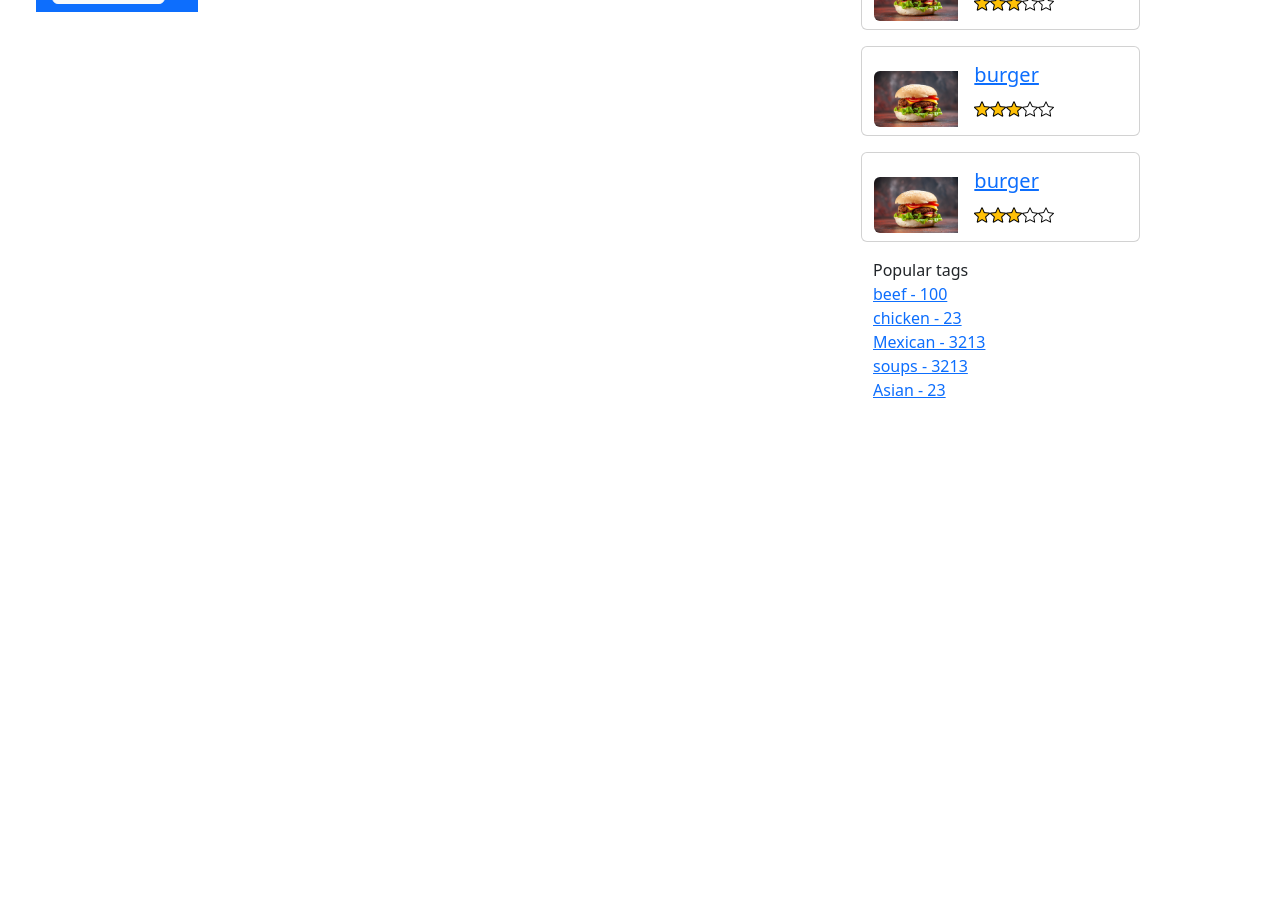
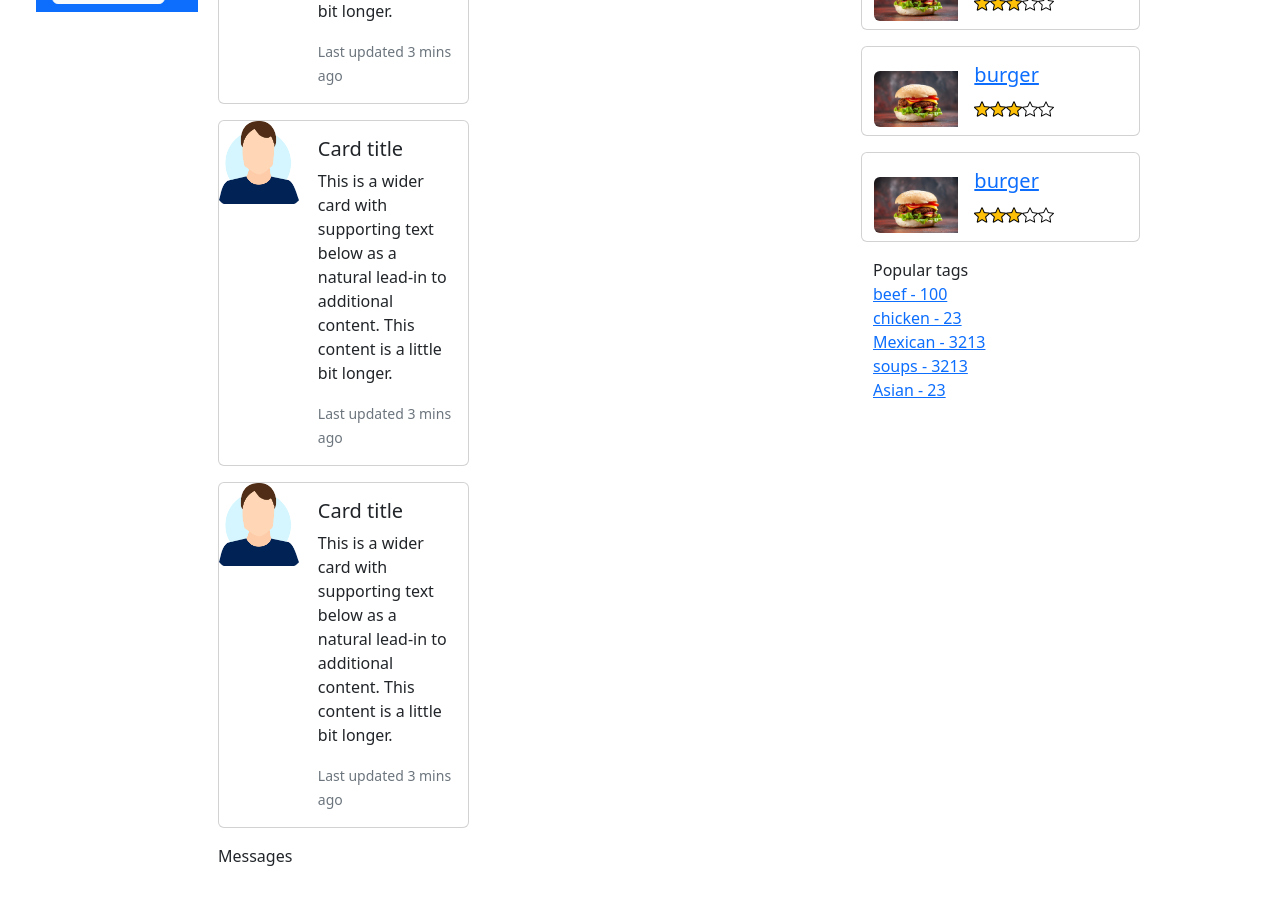
Before and after one commit to heyJoshLee/foodies, a React (Create React App) app: page /messages in a window 1280 px wide. Shown: the part 320-1220 px from the top of the page. Before the commit the page ends 800 px from the top, so only its background shows below. Built offline with nearby package versions, Linux system fonts and the light colour scheme.

Commit message:
Add message styling

```diff
--- a/src/App.js
+++ b/src/App.js
@@ -5,7 +5,7 @@ import User from './components/UserPage/User';
 import Recipe from './components/Recipes/Recipe';
 import Nav from './components/Nav/Nav';
 import Recipes from './components/Recipes/Recipes';
-import Messages from './components/Messages/Messages';
+import MessagesPage from './components/Messages/MessagesPage';
 import SavedItems from './components/SavedItems/SavedItems';
 import Tags from './components/Tags/Tags';
 import Tag from './components/Tags/Tag';
@@ -29,7 +29,7 @@ function App() {
               <Route path='/recipes/:id' element={<Recipe />} />
               <Route path='/tags' element={<Tags />} />
               <Route path='/tags/:id' element={<Tag />} />
-              <Route path='/messages' element={<Messages />} />
+              <Route path='/messages' element={<MessagesPage />} />
               <Route path='/saved' element={<SavedItems />} />
             </Routes>
           </main>
--- /dev/null
+++ b/src/components/Messages/MessageThreadsContainer.js
@@ -0,0 +1,12 @@
+import React from 'react';
+import MessagesThreads from './MessageThreads';
+const MessageThreadsContainer = () => {
+  return (
+    <div className='col-5'>
+      <h2>Conversations</h2>
+      <MessagesThreads />
+    </div>
+  )
+}
+
+export default MessageThreadsContainer;
--- a/src/components/Messages/Messages.js
+++ b/src/components/Messages/Messages.js
@@ -1,10 +1,11 @@
 import React from 'react';
-
 
 const Messages = (props) => {
 
   return (
-    <div>Messages</div>
+    <div>
+      Messages
+    </div>
   )
 }
 
--- /dev/null
+++ b/src/components/Messages/MessagesContainer.js
@@ -0,0 +1,11 @@
+import React from 'react';
+import Messages from './Messages';
+const MessagesContainer = () => {
+  return (
+    <div>
+      <Messages />
+    </div>
+  )
+}
+
+export default MessagesContainer;
--- /dev/null
+++ b/src/components/Messages/MessagesPage.js
@@ -0,0 +1,13 @@
+import React from 'react';
+import MessageThreadsContainer from './MessageThreadsContainer';
+import MessagesContainer from './MessagesContainer';
+const MessagesPage = () => {
+  return (
+    <div className='row'>
+      <MessageThreadsContainer />
+      <MessagesContainer />
+    </div>
+  )
+}
+
+export default MessagesPage;
```
Also changed, not shown: src/components/Messages/MessageThreads.js (renamed from src/components/Messages/MessagesThreads.js).
